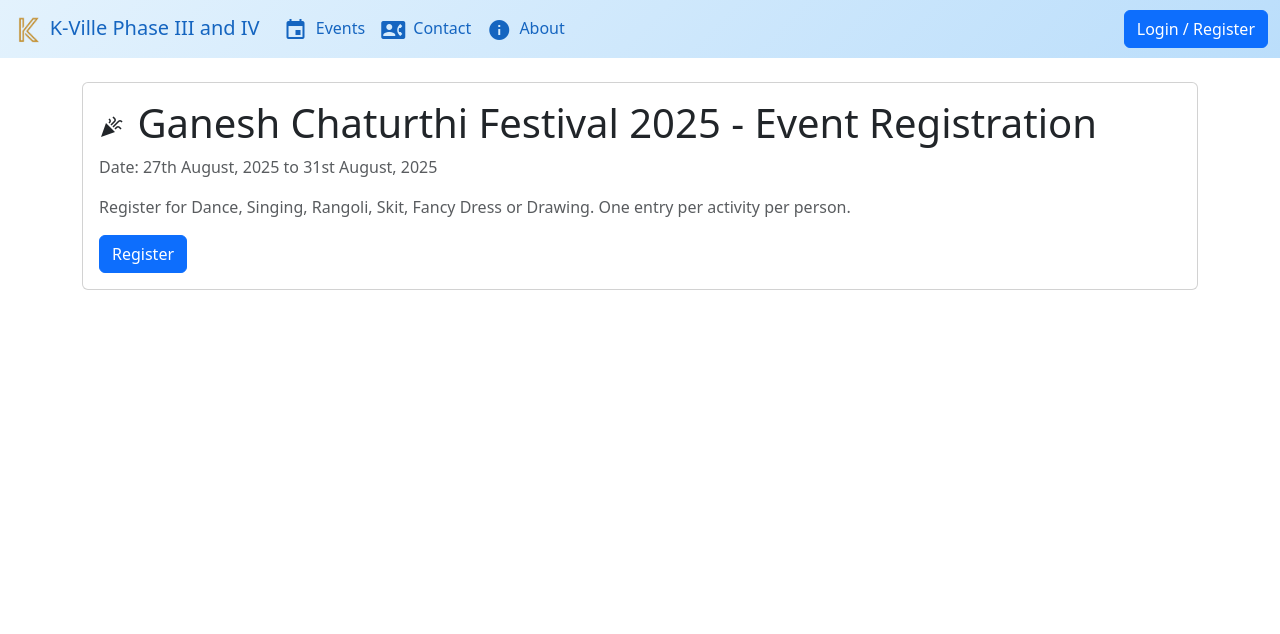
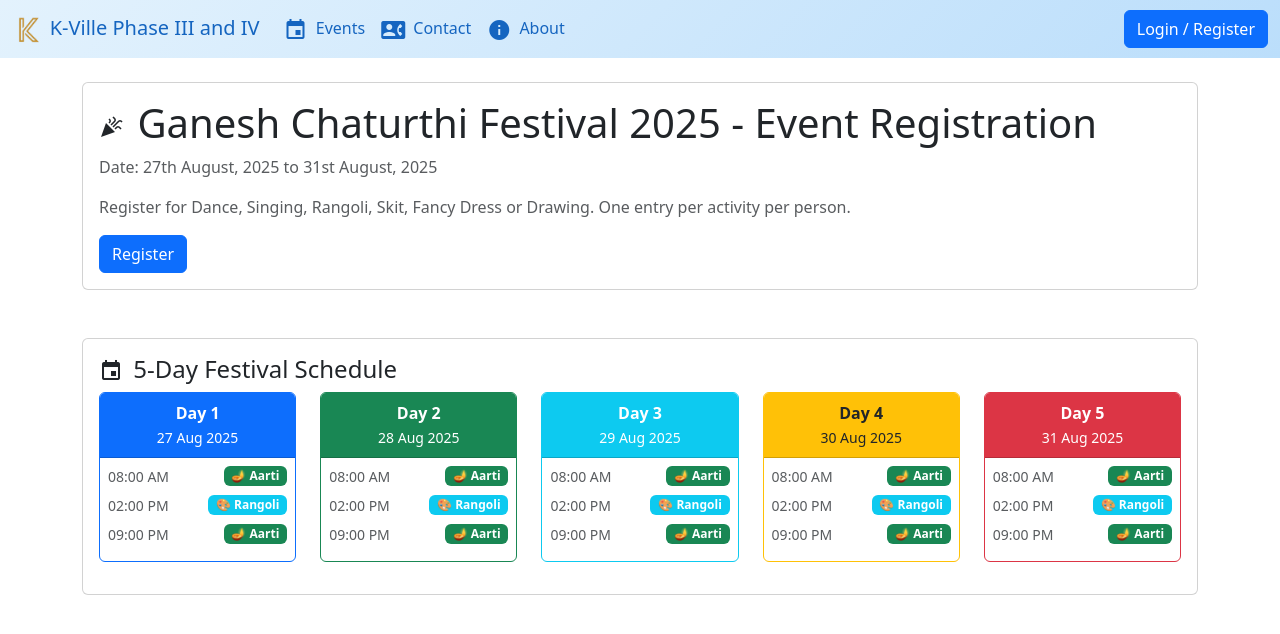
Before and after one commit to smitjethwa/k-ville-festival-registration, a React (Vite) app: page / in a window 1280 px wide. Shown: the top 634 px of the page. Built offline with nearby package versions, Linux system fonts and the light colour scheme; no server answers.

Commit message:
Schedule added (TBA)

```diff
--- a/src/App.jsx
+++ b/src/App.jsx
@@ -23,6 +23,128 @@ function Home() {
           <p className="text-muted">Date: 27th August, 2025 to 31st August, 2025</p>
           <p className="text-muted">Register for Dance, Singing, Rangoli, Skit, Fancy Dress or Drawing. One entry per activity per person.</p>
           <Link className="btn btn-primary" to="/submit">Register</Link>
+        </div>
+      </div>
+
+      <div className="row mt-5 mb-5">
+        <div className="col-md-12">
+          <div className="card">
+            <div className="card-body">
+              <h4 className="card-title"><span className="material-icons">event</span> 5-Day Festival Schedule</h4>
+              <div className="row">
+                <div className="col mb-3">
+                  <div className="card border-primary">
+                    <div className="card-header bg-primary text-white text-center">
+                      <strong>Day 1</strong><br />
+                      <small>27 Aug 2025</small>
+                    </div>
+                    <div className="card-body p-2">
+                      <div className="mb-2 d-flex justify-content-between align-items-center">
+                        <small className="text-muted">08:00 AM</small>
+                        <span className="badge bg-success">🪔 Aarti</span>
+                      </div>
+                      <div className="mb-2 d-flex justify-content-between align-items-center">
+                        <small className="text-muted">02:00 PM</small>
+                        <span className="badge bg-info">🎨 Rangoli</span>
+                      </div>
+                      <div className="mb-2 d-flex justify-content-between align-items-center">
+                        <small className="text-muted">09:00 PM</small>
+                        <span className="badge bg-success">🪔 Aarti</span>
+                      </div>
+                    </div>
+                  </div>
+                </div>
+                <div className="col mb-3">
+                  <div className="card border-success">
+                    <div className="card-header bg-success text-white text-center">
+                      <strong>Day 2</strong><br />
+                      <small>28 Aug 2025</small>
+                    </div>
+                    <div className="card-body p-2">
+                      <div className="mb-2 d-flex justify-content-between align-items-center">
+                        <small className="text-muted">08:00 AM</small>
+                        <span className="badge bg-success">🪔 Aarti</span>
+                      </div>
+                      <div className="mb-2 d-flex justify-content-between align-items-center">
+                        <small className="text-muted">02:00 PM</small>
+                        <span className="badge bg-info">🎨 Rangoli</span>
+                      </div>
+                      <div className="mb-2 d-flex justify-content-between align-items-center">
+                        <small className="text-muted">09:00 PM</small>
+                        <span className="badge bg-success">🪔 Aarti</span>
+                      </div>
+                    </div>
+                  </div>
+                </div>
+                <div className="col mb-3">
+                  <div className="card border-info">
+                    <div className="card-header bg-info text-white text-center">
+                      <strong>Day 3</strong><br />
+                      <small>29 Aug 2025</small>
+                    </div>
+                    <div className="card-body p-2">
+                      <div className="mb-2 d-flex justify-content-between align-items-center">
+                        <small className="text-muted">08:00 AM</small>
+                        <span className="badge bg-success">🪔 Aarti</span>
+                      </div>
+                      <div className="mb-2 d-flex justify-content-between align-items-center">
+                        <small className="text-muted">02:00 PM</small>
+                        <span className="badge bg-info">🎨 Rangoli</span>
+                      </div>
+                      <div className="mb-2 d-flex justify-content-between align-items-center">
+                        <small className="text-muted">09:00 PM</small>
+                        <span className="badge bg-success">🪔 Aarti</span>
+                      </div>
+                    </div>
+                  </div>
+                </div>
+                <div className="col mb-3">
+                  <div className="card border-warning">
+                    <div className="card-header bg-warning text-dark text-center">
+                      <strong>Day 4</strong><br />
+                      <small>30 Aug 2025</small>
+                    </div>
+                    <div className="card-body p-2">
+                      <div className="mb-2 d-flex justify-content-between align-items-center">
+                        <small className="text-muted">08:00 AM</small>
+                        <span className="badge bg-success">🪔 Aarti</span>
+                      </div>
+                      <div className="mb-2 d-flex justify-content-between align-items-center">
+                        <small className="text-muted">02:00 PM</small>
+                        <span className="badge bg-info">🎨 Rangoli</span>
+                      </div>
+                      <div className="mb-2 d-flex justify-content-between align-items-center">
+                        <small className="text-muted">09:00 PM</small>
+                        <span className="badge bg-success">🪔 Aarti</span>
+                      </div>
+                    </div>
+                  </div>
+                </div>
+                <div className="col mb-3">
+                  <div className="card border-danger">
+                    <div className="card-header bg-danger text-white text-center">
+                      <strong>Day 5</strong><br />
+                      <small>31 Aug 2025</small>
+                    </div>
+                    <div className="card-body p-2">
+                      <div className="mb-2 d-flex justify-content-between align-items-center">
+                        <small className="text-muted">08:00 AM</small>
+                        <span className="badge bg-success">🪔 Aarti</span>
+                      </div>
+                      <div className="mb-2 d-flex justify-content-between align-items-center">
+                        <small className="text-muted">02:00 PM</small>
+                        <span className="badge bg-info">🎨 Rangoli</span>
+                      </div>
+                      <div className="mb-2 d-flex justify-content-between align-items-center">
+                        <small className="text-muted">09:00 PM</small>
+                        <span className="badge bg-success">🪔 Aarti</span>
+                      </div>
+                    </div>
+                  </div>
+                </div>
+              </div>
+            </div>
+          </div>
         </div>
       </div>
     </div>
```
